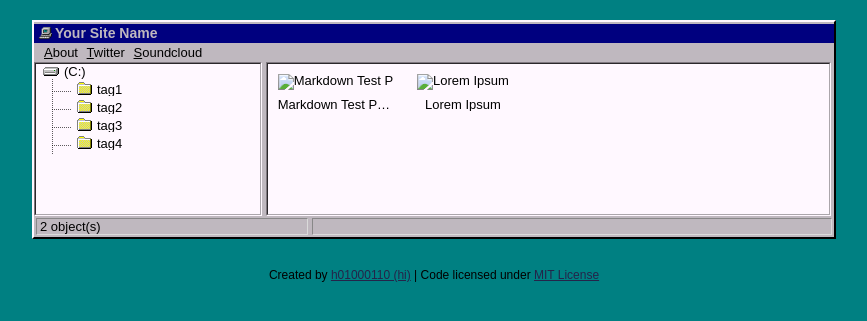
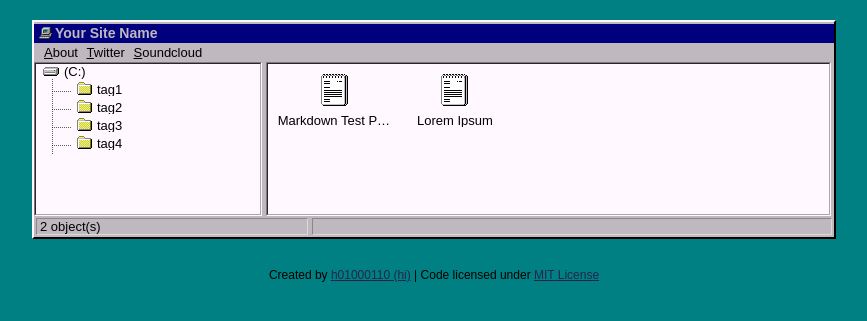
Before and after one commit to firehomework/win95-test, a Jekyll site: the page built from index.html, in a window 1280 px wide. Shown: the top 321 px of the page, without its empty margins (206-1073 px from the left). Built offline with Jekyll 4.4.1, drawn with Linux system fonts in a browser that asks for light colours.

Commit message:
修正剩下的所有BUG

```diff
--- a/_layouts/default.html
+++ b/_layouts/default.html
@@ -35,7 +35,7 @@
 			<ul>
 				{% assign tags = site.tags | sort %}
 				{% for tag in tags %}
-				<li><a href="/tag/{{ tag | first | slugify }}/" title="{{ tag[0] | replace:'-', ' ' }}"><img src="/assets/img/folder.ico" />{{ tag[0] | replace:'-', ' ' }}</a></li>
+				<li><a href="/tag/{{ tag | first | slugify }}/" title="{{ tag[0] | replace:'-', ' ' }}"><img src="{{  site.url }}{{  site.baseurl }}/assets/img/folder.ico" />{{ tag[0] | replace:'-', ' ' }}</a></li>
 				{% endfor %}
 			</ul>
 				</li>
@@ -46,7 +46,7 @@
 				{% if page.title == 'me' or page.title == '404...' %}
 					<ul>
 						{% for post in site.posts %}
-						<li><a href="{{  post.url }}" title="{{ post.title }}"><img src="/assets/img/file.ico" title="{{ post.title }}" />{{ post.title }}</a></li>
+						<li><a href="{{  post.url }}" title="{{ post.title }}"><img src="{{  site.url }}{{  site.baseurl }}/assets/img/file.ico" title="{{ post.title }}" />{{ post.title }}</a></li>
 						{% endfor %}
 					</ul>
 				{% else %}
@@ -55,7 +55,7 @@
 			{% else %}
 				<ul>
 					{% for post in site.posts %}
-					<li><a href="{{  post.url }}" title="{{ post.title }}"><img src="/assets/img/file.ico" title="{{ post.title }}" />{{ post.title }}</a></li>
+					<li><a href="{{  post.url }}" title="{{ post.title }}"><img src="{{  site.url }}{{  site.baseurl }}/assets/img/file.ico" title="{{ post.title }}" />{{ post.title }}</a></li>
 					{% endfor %}
 				</ul>
 			{% endunless %}
--- a/index.html
+++ b/index.html
@@ -3,6 +3,6 @@ layout: default
 ---
 <ul>
 	{% for post in site.posts %}
-	<li><a href="{{  post.url }}" title="{{ post.title }}"><img src="{{  post.url }}{{  post.baseurl }}/assets/img/file.ico" title="{{ post.title }}" />{{ post.title }}</a></li>
+	<li><a href="{{  post.url }}" title="{{ post.title }}"><img src="{{  site.url }}{{  site.baseurl }}/assets/img/file.ico" title="{{ post.title }}" />{{ post.title }}</a></li>
 	{% endfor %}
 </ul>
```
